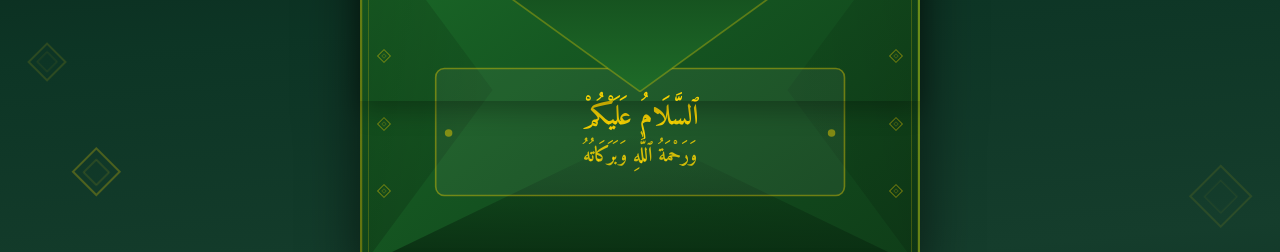
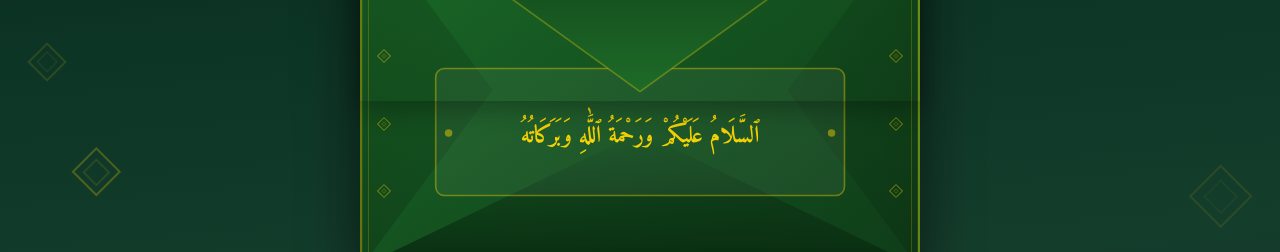
Before and after one commit to jufrysiregar/eidmubarak2026, a plain HTML site: page index.html in a window 1280 px wide. Both pictures are taken after a click on the button "Tap Here". Shown: the part 305-557 px from the top of the page. Drawn offline with Linux system fonts and the light colour scheme.

Commit message:
Update index.html

```diff
--- a/index.html
+++ b/index.html
@@ -19,7 +19,7 @@
             <span>✦</span><span>✧</span><span>✦</span>
             <span>✧</span><span>✦</span><span>✧</span>
         </div>
-        <h1 class="splash-title splash-eid">Happy Eid Al-Fitr Mubarak.!</h1>
+        <h1 class="splash-title splash-eid">Happy Eid Al-Fitr Mubarak</h1>
         <button class="splash-btn" id="splashBtn">
             <span><b><i>Tap Here</i></b></span>
         </button>
@@ -152,16 +152,11 @@
                                   fill="rgba(255,255,255,0.05)" stroke="rgba(255,215,0,0.38)" stroke-width="1.5"/>
                             <line x1="30" y1="24" x2="370" y2="24" stroke="url(#cGold2)" stroke-width="1.2"/>
                             <line x1="30" y1="108" x2="370" y2="108" stroke="url(#cGold2)" stroke-width="1.2"/>
-                            <text x="200" y="58" text-anchor="middle"
+                            <text x="200" y="74" text-anchor="middle"
                                   font-family="Amiri,Noto Naskh Arabic,serif"
-                                  font-size="26" font-weight="700"
+                                  font-size="22" font-weight="700"
                                   fill="rgba(255,215,0,0.95)" direction="rtl"
-                                  xml:space="preserve">ٱلسَّلَامُ عَلَيْكُمْ</text>
-                            <text x="200" y="92" text-anchor="middle"
-                                  font-family="Amiri,Noto Naskh Arabic,serif"
-                                  font-size="19" font-weight="700"
-                                  fill="rgba(255,215,0,0.80)" direction="rtl"
-                                  xml:space="preserve">وَرَحْمَةُ ٱللَّٰهِ وَبَرَكَاتُهُ</text>
+                                  xml:space="preserve">ٱلسَّلَامُ عَلَيْكُمْ وَرَحْمَةُ ٱللَّٰهِ وَبَرَكَاتُهُ</text>
                             <circle cx="22"  cy="66" r="3.5" fill="rgba(255,215,0,0.45)"/>
                             <circle cx="378" cy="66" r="3.5" fill="rgba(255,215,0,0.45)"/>
                         </svg>
@@ -240,7 +235,8 @@
                            class="icon linkedin" id="linkedinIcon" data-label="LinkedIn">
                             <i class="fab fa-linkedin-in"></i>
                         </a>
-                        <a href="https://wa.me/6285372323485" target="_blank"
+                        <span class="icon-divider">|</span>
+                        <a href="https://wa.me/6282311999416" target="_blank"
                            class="icon whatsapp" id="whatsappIcon" data-label="WhatsApp">
                             <i class="fab fa-whatsapp"></i>
                         </a>
@@ -259,6 +255,7 @@
     </div>
 
 </div>
+
 <div class="qris-overlay" id="qrisOverlay">
     <div class="qris-modal">
         <button class="qris-close" id="qrisClose"><i class="fas fa-times"></i></button>
@@ -267,7 +264,7 @@
         <div class="qris-img-wrap">
             <img src="qris.jpg" alt="QRIS" class="qris-img"/>
         </div>
-        <p class="qris-note">Syukria dan semoga barakah 🤲</p>
+        <p class="qris-note">Syukria dan Semoga Barakah 🤲</p>
     </div>
 </div>
 
```
